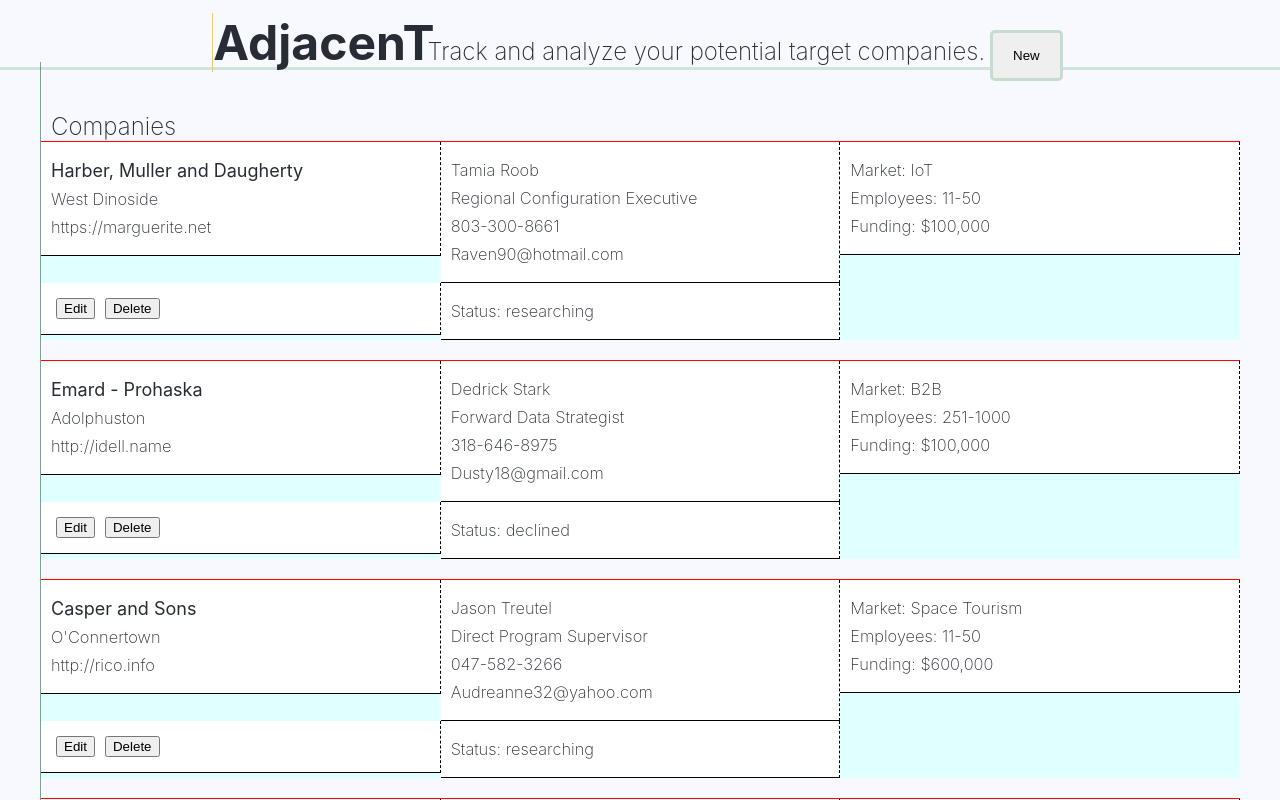
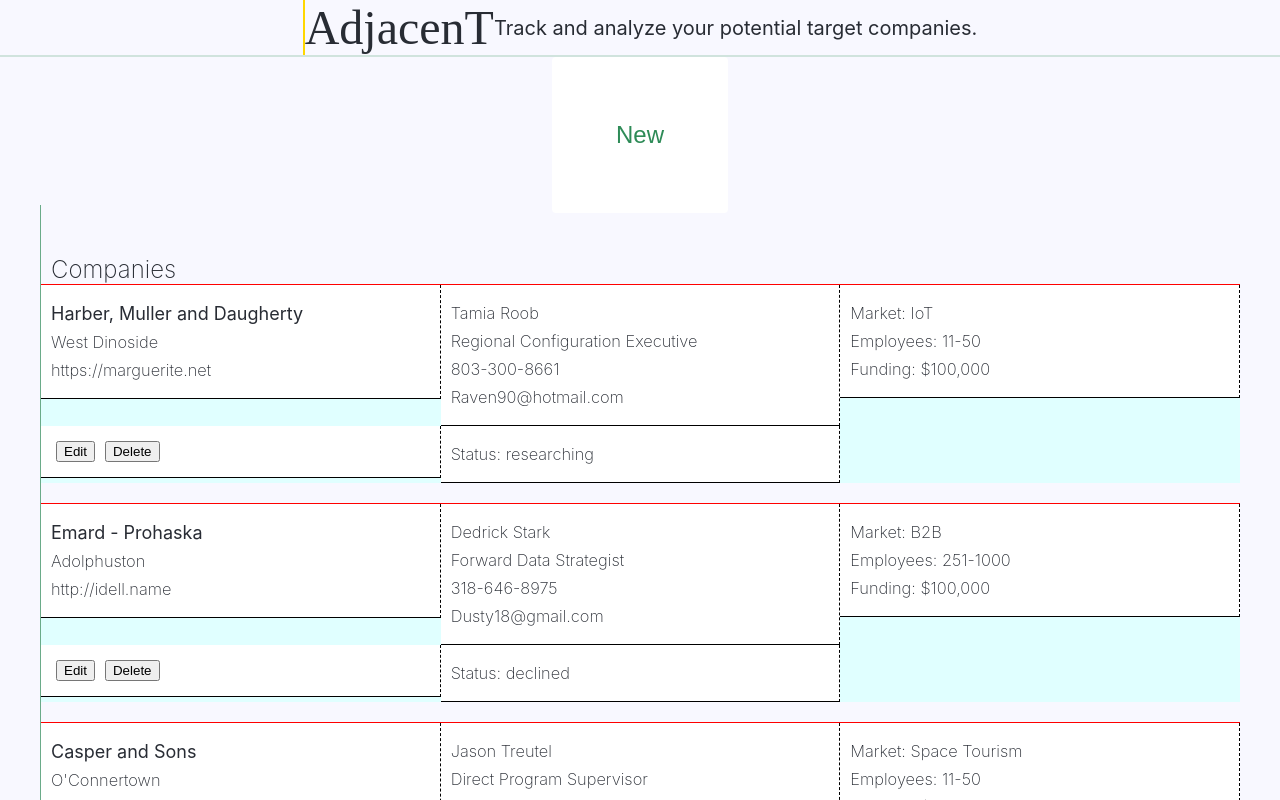
Before and after one commit to parkersmathers/adjacent-app, a React (Create React App) app: page / in a window 1280 px wide. Shown: the top 800 px of the page. Built offline with nearby package versions, Linux system fonts and the light colour scheme.

Commit message:
refactor header component

```diff
--- a/package.json
+++ b/package.json
@@ -5,7 +5,9 @@
   "dependencies": {
     "react": "^16.8.4",
     "react-dom": "^16.8.4",
-    "react-scripts": "2.1.8"
+    "react-scripts": "2.1.8",
+    "rebass": "^3.1.0",
+    "styled-components": "^4.2.0"
   },
   "scripts": {
     "start": "react-scripts start",
--- a/src/App.css
+++ b/src/App.css
@@ -7,7 +7,7 @@
   text-align: center;
 }
 
-.App-header,
+/* .App-header,
 .App-footer {
   font-size: calc(8px + 2vmin);
   line-height: 55px;
@@ -18,13 +18,6 @@
   margin-top: 15px;
   border-bottom: 3px solid rgba(46, 139, 87, 0.2);
 }
-
-.App-header button {
-  padding: 15px 20px;
-  border-radius: 5px;
-  border: 3px solid rgba(46, 139, 87, 0.2);
-}
-
 .App-footer {
   margin-bottom: 30px;
   border-top: 3px solid rgba(46, 139, 87, 0.2);
@@ -38,6 +31,12 @@
 .App-header h1 {
   border-left: 1px solid gold;
   margin-right: -7px;
+} */
+
+main > .button {
+  padding: 15px 20px;
+  border-radius: 5px;
+  border: 3px solid rgba(46, 139, 87, 0.2);
 }
 
 section {
--- a/src/App.js
+++ b/src/App.js
@@ -1,10 +1,12 @@
 import React, { useState } from 'react'
 import CreateTargetForm from './components/CreateTargetForm'
 import EditTargetForm from './components/EditTargetForm'
+import Header from './components/Header'
 import TargetList from './components/TargetList'
 import { getData } from './mockData'
 import faker from 'faker'
 import './App.css'
+import { Button } from 'rebass'
 
 const App = () => {
   const companiesData = getData()
@@ -71,14 +73,20 @@ const App = () => {
 
   return (
     <div className='App'>
-      <header className='App-header'>
-        <h1>AdjacenT</h1>
-        <h4>Track and analyze your potential target companies.</h4>
+      <Header />
+      <main>
         {creating === false && editing === false && (
-          <button onClick={() => setCreating(true)}>New</button>
+          <Button
+            onClick={() => setCreating(true)}
+            p={5}
+            fontWeight={1}
+            bg='white'
+            border='3px solid rgba(46, 139, 87, 0.2)'
+            color='seagreen'
+            fontSize={[3, 4]}>
+            New
+          </Button>
         )}
-      </header>
-      <main>
         {creating === false && editing === false && (
           <TargetList
             companies={companies}
--- /dev/null
+++ b/src/components/Header.js
@@ -0,0 +1,27 @@
+import React from 'react'
+import { css } from 'styled-components/macro'
+import { Flex, Heading, Text } from 'rebass'
+
+const Header = () => (
+  <Flex
+    px={[1, 5]}
+    py={0}
+    alignItems='center'
+    justifyContent='center'
+    css={{
+      borderBottom: '2px solid rgba(46, 139, 87, 0.2)'
+    }}>
+    <Heading
+      fontSize={[4, 6]}
+      css={{
+        borderLeft: '2px solid gold'
+      }}>
+      AdjacenT
+    </Heading>
+    <Text fontSize={[1, 3]} textAlign='right'>
+      Track and analyze your potential target companies.
+    </Text>
+  </Flex>
+)
+
+export default Header
```
Also changed, not shown: 1 other file (tests, documents, lock files or other folders).
